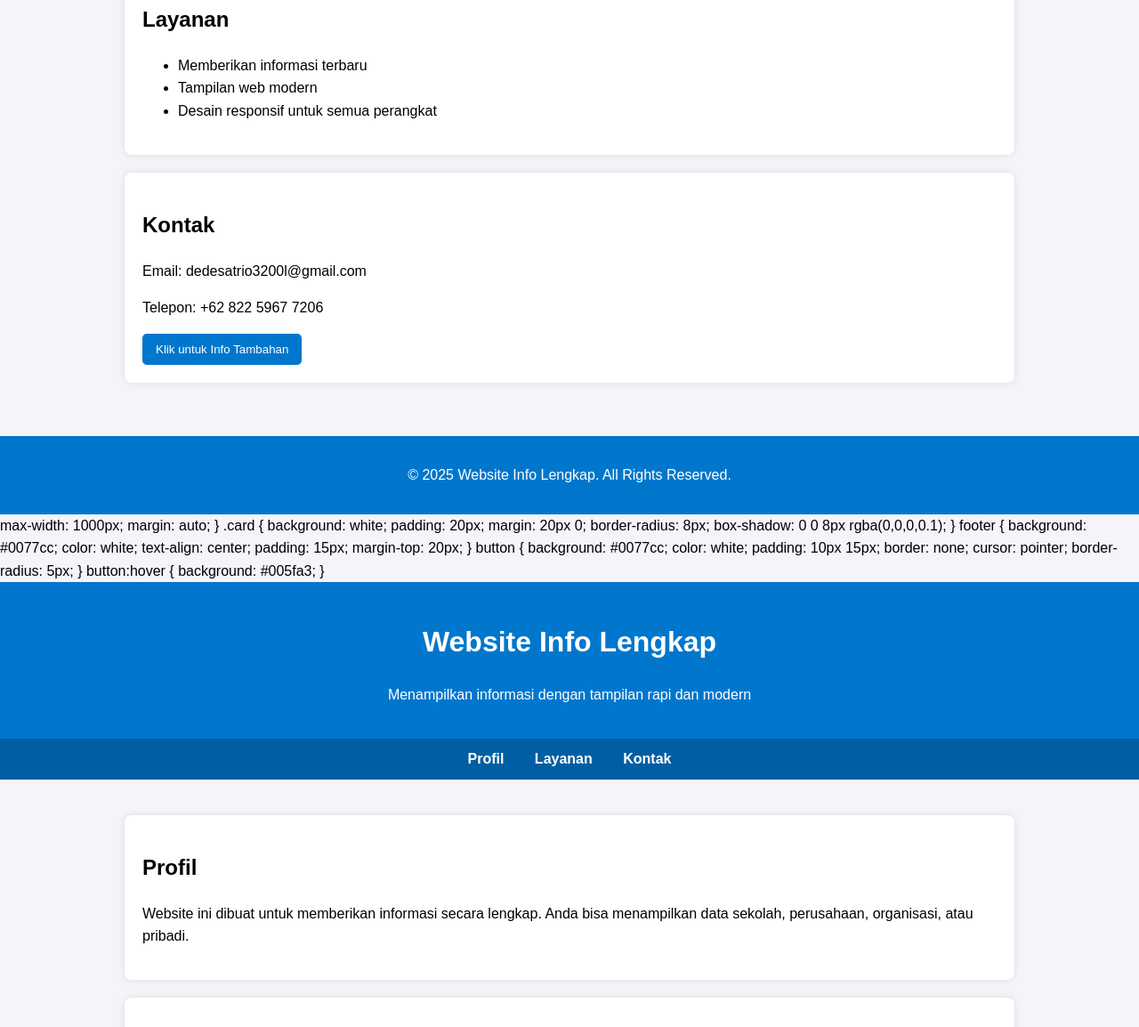
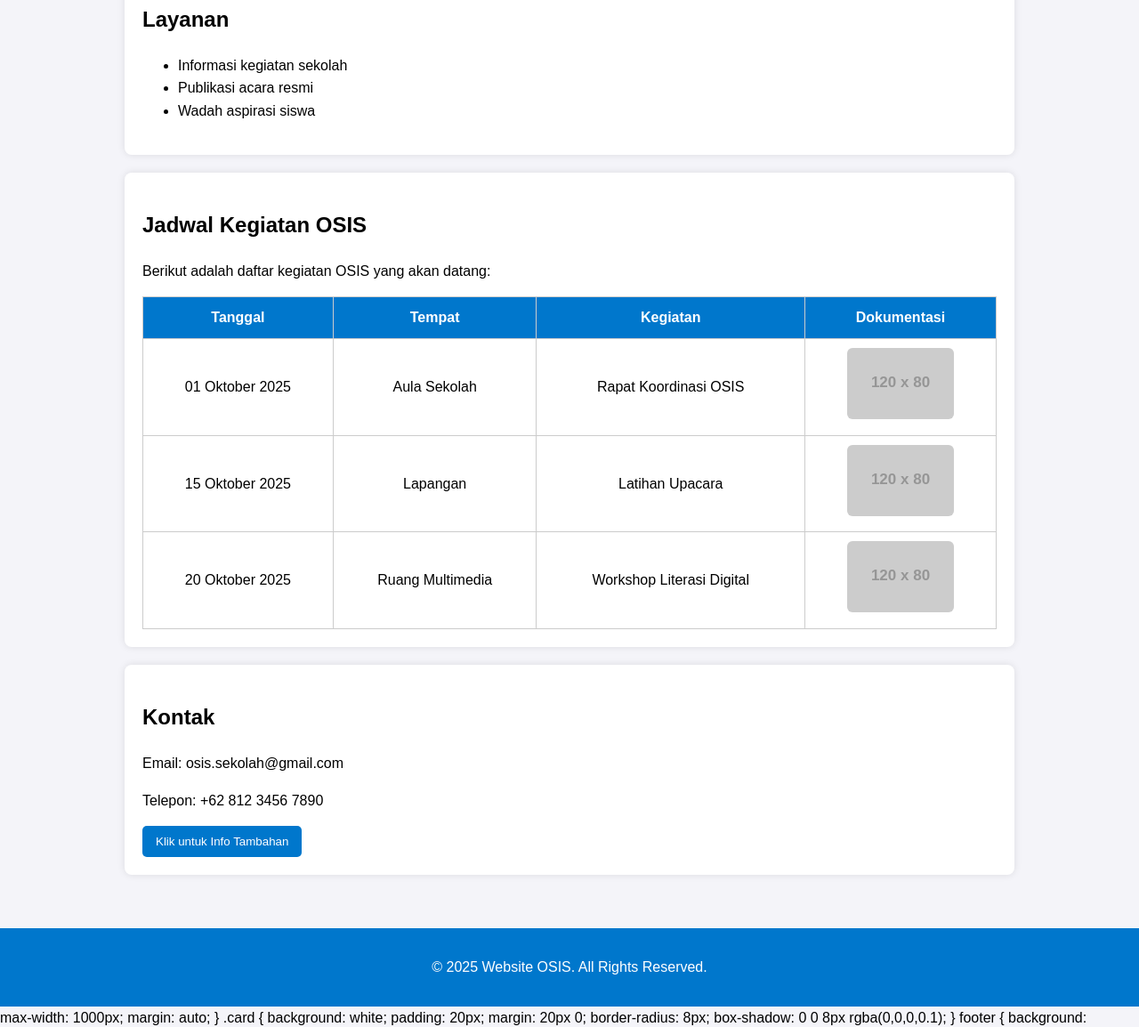
Before and after one commit to Gaming3200l/Example, a plain HTML site: page index.html in a window 1280 px wide. Shown: the part 504-1658 px from the top of the page at 89% size. Drawn offline with Linux system fonts and the light colour scheme; placeholder pictures from the web are drawn by us.

Commit message:
Update index.html

```diff
--- a/index.html
+++ b/index.html
@@ -3,7 +3,7 @@
 <head>
   <meta charset="UTF-8">
   <meta name="viewport" content="width=device-width, initial-scale=1.0">
-  <title>Website Info Lengkap</title>
+  <title>Website OSIS</title>
   <style>
     body {
       font-family: Arial, sans-serif;
@@ -35,6 +35,135 @@
     .container {
       padding: 20px;
       max-width: 1000px;
+      margin: auto;
+    }
+    .card {
+      background: white;
+      padding: 20px;
+      margin: 20px 0;
+      border-radius: 8px;
+      box-shadow: 0 0 8px rgba(0,0,0,0.1);
+    }
+    footer {
+      background: #0077cc;
+      color: white;
+      text-align: center;
+      padding: 15px;
+      margin-top: 20px;
+    }
+    button {
+      background: #0077cc;
+      color: white;
+      padding: 10px 15px;
+      border: none;
+      cursor: pointer;
+      border-radius: 5px;
+    }
+    button:hover {
+      background: #005fa3;
+    }
+    table {
+      width: 100%;
+      border-collapse: collapse;
+      margin-top: 15px;
+    }
+    table, th, td {
+      border: 1px solid #ccc;
+    }
+    th, td {
+      padding: 10px;
+      text-align: center;
+      vertical-align: middle;
+    }
+    th {
+      background: #0077cc;
+      color: white;
+    }
+    img {
+      max-width: 120px;
+      border-radius: 6px;
+    }
+  </style>
+</head>
+<body>
+
+  <header>
+    <h1>Website OSIS</h1>
+    <p>Informasi, Layanan, dan Jadwal Kegiatan OSIS</p>
+  </header>
+
+  <nav>
+    <a href="#profil">Profil</a>
+    <a href="#layanan">Layanan</a>
+    <a href="#jadwal">Jadwal Kegiatan</a>
+    <a href="#kontak">Kontak</a>
+  </nav>
+
+  <div class="container">
+    <section id="profil" class="card">
+      <h2>Profil</h2>
+      <p>OSIS adalah organisasi siswa yang berfungsi sebagai wadah pengembangan diri, kreativitas, dan tanggung jawab seluruh siswa di sekolah.</p>
+    </section>
+
+    <section id="layanan" class="card">
+      <h2>Layanan</h2>
+      <ul>
+        <li>Informasi kegiatan sekolah</li>
+        <li>Publikasi acara resmi</li>
+        <li>Wadah aspirasi siswa</li>
+      </ul>
+    </section>
+
+    <section id="jadwal" class="card">
+      <h2>Jadwal Kegiatan OSIS</h2>
+      <p>Berikut adalah daftar kegiatan OSIS yang akan datang:</p>
+      <table>
+        <tr>
+          <th>Tanggal</th>
+          <th>Tempat</th>
+          <th>Kegiatan</th>
+          <th>Dokumentasi</th>
+        </tr>
+        <tr>
+          <td>01 Oktober 2025</td>
+          <td>Aula Sekolah</td>
+          <td>Rapat Koordinasi OSIS</td>
+          <td><img src="https://via.placeholder.com/120x80?text=Rapat" alt="Rapat OSIS"></td>
+        </tr>
+        <tr>
+          <td>15 Oktober 2025</td>
+          <td>Lapangan</td>
+          <td>Latihan Upacara</td>
+          <td><img src="https://via.placeholder.com/120x80?text=Upacara" alt="Latihan Upacara"></td>
+        </tr>
+        <tr>
+          <td>20 Oktober 2025</td>
+          <td>Ruang Multimedia</td>
+          <td>Workshop Literasi Digital</td>
+          <td><img src="https://via.placeholder.com/120x80?text=Workshop" alt="Workshop Literasi"></td>
+        </tr>
+      </table>
+    </section>
+
+    <section id="kontak" class="card">
+      <h2>Kontak</h2>
+      <p>Email: osis.sekolah@gmail.com</p>
+      <p>Telepon: +62 812 3456 7890</p>
+      <button onclick="tampilkanAlert()">Klik untuk Info Tambahan</button>
+    </section>
+  </div>
+
+  <footer>
+    <p>&copy; 2025 Website OSIS. All Rights Reserved.</p>
+  </footer>
+
+  <script>
+    function tampilkanAlert() {
+      alert("Terima kasih sudah mendukung kegiatan OSIS!");
+    }
+  </script>
+</body>
+</html>      max-width: 1000px;
       margin: auto;
     }
     .card {
```
